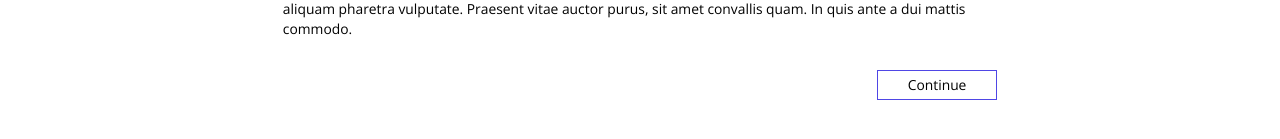
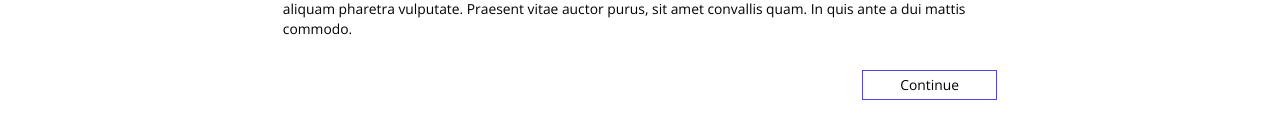
Before and after one commit to bhsauro/irap-proto, a Next.js app: page /en/eligibility in a window 1280 px wide. Shown: the part 281-420 px from the top of the page. Built offline with nearby package versions, Linux system fonts and the light colour scheme; a web font is replaced by a local one.

Commit message:
updated button formatting

```diff
--- a/components/en-form.jsx
+++ b/components/en-form.jsx
@@ -10,7 +10,7 @@ export default function Form() {
     return (
         <form className='mt-8 px-8 flex flex-col'>
             <Page1/>
-            <button className="mt-8 px-8 py-1 self-end border border-indigo-600">Continue</button>
+            <button className="mt-8 px-10 py-1 self-end border border-indigo-600">Continue</button>
         </form>
     )
 }
```
